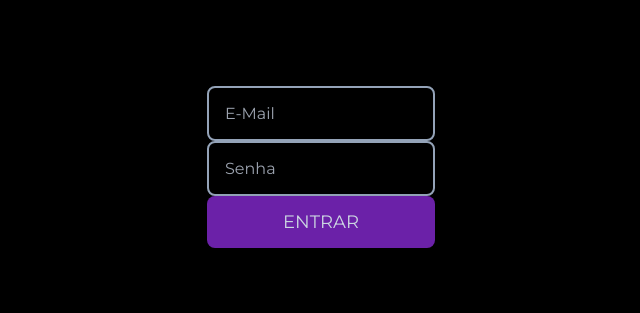
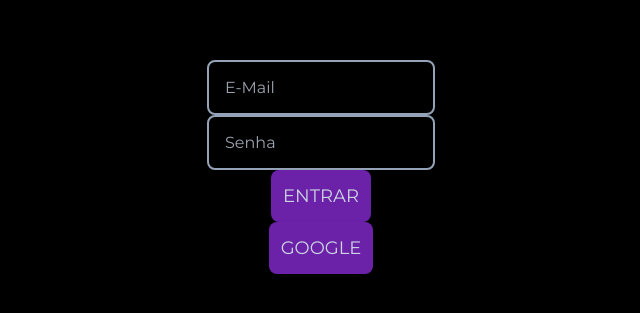
Before and after one commit to LucasBDC/BlockShare-SUPER, a Next.js app: page /login in a window 1280 px wide. Shown: the part 233-546 px from the top of the page, without its empty margins (319-959 px from the left). Built offline with nearby package versions, Linux system fonts and the light colour scheme.

Commit message:
Trying hard to fix the loading dashboard bug

```diff
--- a/src/app/( pages )/( auth )/login/page.tsx
+++ b/src/app/( pages )/( auth )/login/page.tsx
@@ -1,5 +1,4 @@
 'use client'
-Login.post = true;
 
 // Import dependencies
 import React, { useState } from "react";
@@ -64,8 +63,7 @@ export default function Login() {
 
   // Render the component
   return (
-    <div className="h-screen flex justify-center items-center ">
-        <form onSubmit={handleSignIn} method="POST">
+    <div className="h-screen flex justify-center items-center flex-col">
         <StyledInputs
           type="email"
           placeholder="E-Mail"
@@ -78,8 +76,8 @@ export default function Login() {
           value={password}
           onchange={(e: { target: { value: React.SetStateAction<string>; }; }) => setPassword(e.target.value)}
         />
-        <StyledButtons texto="ENTRAR"/>
-        </form>
+        <StyledButtons texto="ENTRAR" onclick={() => {handleSignIn()}}/>
+        <StyledButtons texto="GOOGLE" onclick={() => {HandleGoogleSignup()}}/>
     </div>
   );
 }
--- a/src/app/( pages )/( auth )/registro/page.tsx
+++ b/src/app/( pages )/( auth )/registro/page.tsx
@@ -73,7 +73,7 @@ export default function Registro() {
   // Render the component
   return (
     <Printela>
-      <form method="POST">
+
         <StyledInputs
           type="email"
           placeholder="E-Mail"
@@ -116,7 +116,6 @@ export default function Registro() {
           <option value="female">Feminino</option>
         </select>
         <StyledButtons texto="Cadastrar" onclick={() => {handleSignUp()}}/>
-      </form>
     </Printela>
   );
 }
```
